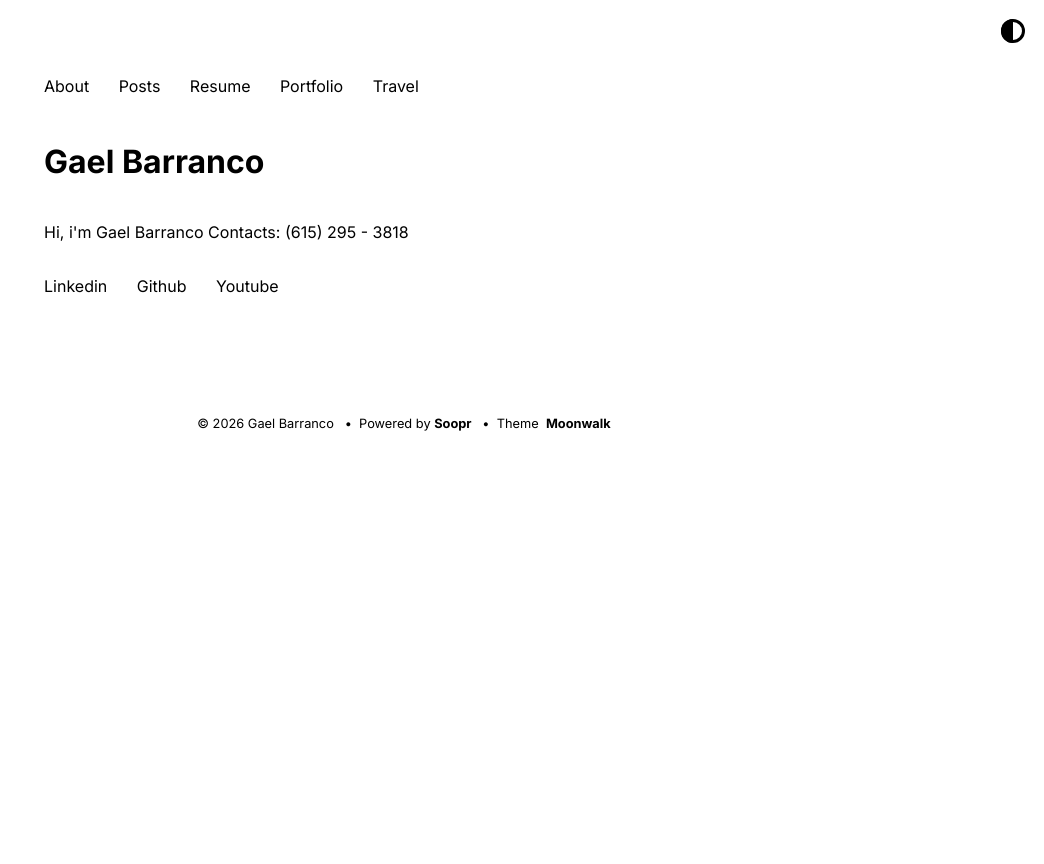
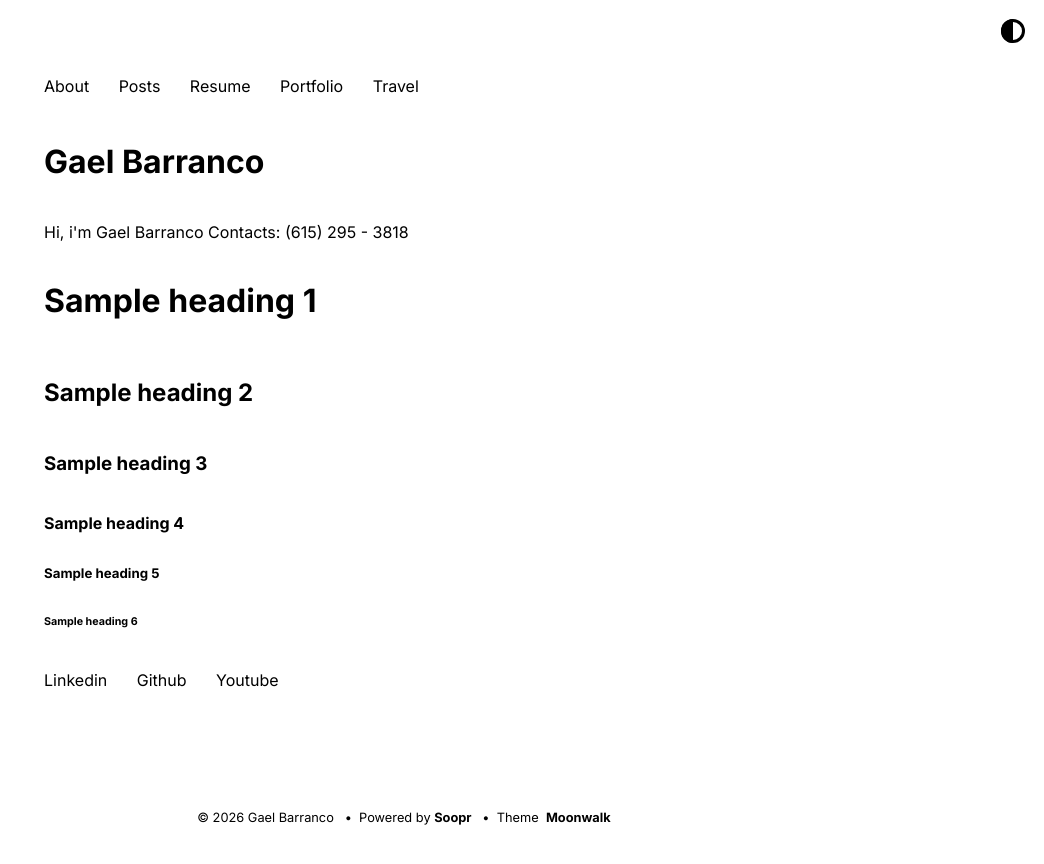
Before and after one commit to gbarranc/gbarranc.github.io, a Jekyll site: the page built from index.md, in a window 1280 px wide. Shown: the top 864 px of the page, without its empty margins (236-1280 px from the left). Built offline with Jekyll 4.4.1, drawn with Linux system fonts in a browser that asks for light colours.

Commit message:
Update index.md

```diff
--- a/index.md
+++ b/index.md
@@ -1,3 +1,11 @@
 ---
 layout: home
 ---
+
+
+# Sample heading 1
+## Sample heading 2
+### Sample heading 3
+#### Sample heading 4
+##### Sample heading 5
+###### Sample heading 6
```
